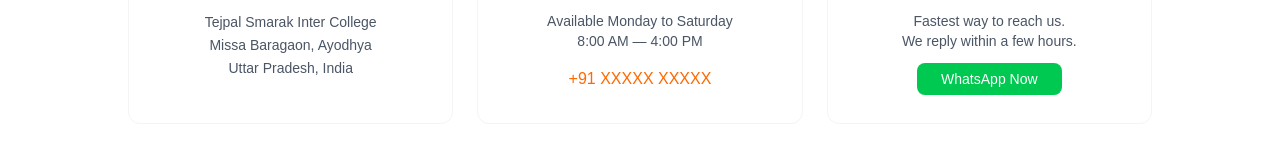
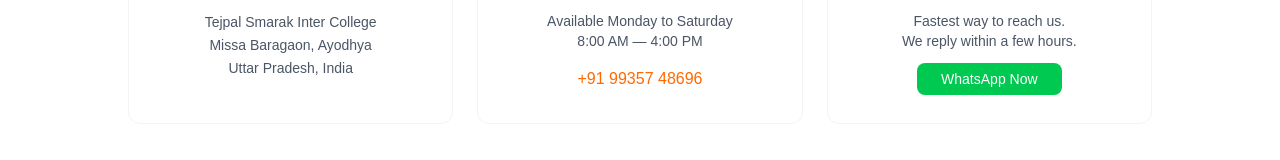
Before and after one commit to RajaBhavesh/tpsic-digital, a Next.js app: page /contact in a window 1280 px wide. Shown: the part 575-735 px from the top of the page. Built offline with nearby package versions, Linux system fonts and the light colour scheme.

Commit message:
feat: add real WhatsApp number

```diff
--- a/src/app/admissions/page.tsx
+++ b/src/app/admissions/page.tsx
@@ -94,7 +94,7 @@
             We typically reply within a few hours.
           </p>
           <a
-            href="https://wa.me/91XXXXXXXXXX"
+            href="https://wa.me/919935748696"
             target="_blank"
             rel="noopener noreferrer"
             className="bg-green-500 hover:bg-green-600 text-white font-medium px-8 py-3 rounded-lg transition-colors"
--- a/src/app/contact/page.tsx
+++ b/src/app/contact/page.tsx
@@ -37,10 +37,10 @@
               8:00 AM — 4:00 PM
             </p>
             <a
-              href="tel:+91XXXXXXXXXX"
+              href="tel:+919935748696"
               className="text-orange-500 font-medium hover:text-orange-600"
             >
-              +91 XXXXX XXXXX
+              +91 99357 48696
             </a>
           </div>
           <div className="bg-white rounded-xl p-8 border border-gray-100 text-center">
@@ -51,7 +51,7 @@
               We reply within a few hours.
             </p>
             <a
-              href="https://wa.me/91XXXXXXXXXX"
+              href="https://wa.me/919935748696"
               target="_blank"
               rel="noopener noreferrer"
               className="bg-green-500 hover:bg-green-600 text-white text-sm font-medium px-6 py-2 rounded-lg transition-colors"
@@ -96,7 +96,7 @@
             during office hours. Come meet our teachers and see our facilities.
           </p>
           <a
-            href="https://wa.me/91XXXXXXXXXX"
+            href="https://wa.me/919935748696"
             target="_blank"
             rel="noopener noreferrer"
             className="bg-orange-500 hover:bg-orange-600 text-white font-medium px-8 py-3 rounded-lg transition-colors"
--- a/src/app/page.tsx
+++ b/src/app/page.tsx
@@ -150,7 +150,7 @@
             Admissions open for 2026-27. Limited seats available.
           </p>
           <a
-            href="https://wa.me/91XXXXXXXXXX"
+            href="https://wa.me/919935748696"
             target="_blank"
             rel="noopener noreferrer"
             className="bg-white text-orange-500 hover:bg-orange-50 font-bold px-8 py-3 rounded-lg transition-colors"
--- a/src/components/Navbar.tsx
+++ b/src/components/Navbar.tsx
@@ -63,7 +63,7 @@
           <div className="flex items-center gap-3">
             {/* WhatsApp Button - desktop only */}
             <a
-              href="https://wa.me/91XXXXXXXXXX"
+              href="https://wa.me/919935748696"
               target="_blank"
               rel="noopener noreferrer"
               className="hidden md:block bg-green-500 hover:bg-green-600 text-white text-sm font-medium px-4 py-2 rounded-lg transition-colors"
@@ -104,7 +104,7 @@
                 </Link>
               ))}
               <a
-                href="https://wa.me/91XXXXXXXXXX"
+                href="https://wa.me/919935748696"
                 target="_blank"
                 rel="noopener noreferrer"
                 className="bg-green-500 text-white text-sm font-medium px-4 py-2 rounded-lg text-center mt-2"
```
